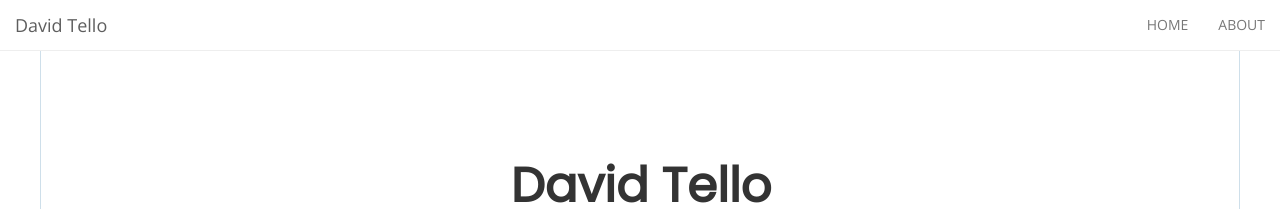
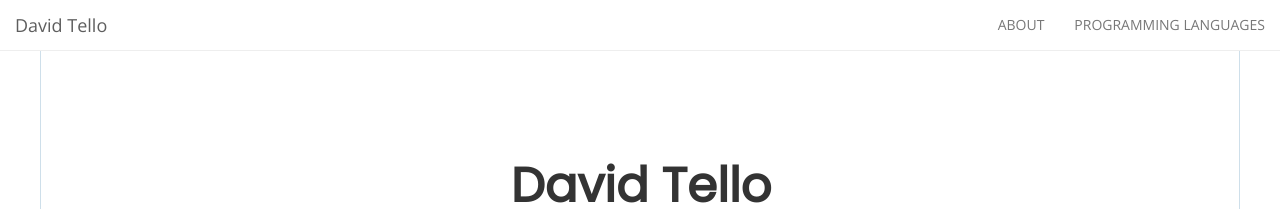
Before and after one commit to DavidTello1/Website, a Jekyll site: the page built from index.html, in a window 1280 px wide. Shown: the top 209 px of the page. Built offline with Jekyll 4.4.1, drawn with Linux system fonts in a browser that asks for light colours; nearby versions of some CDN libraries; the list of posts is cut into pages by our own code.

Commit message:
Update _config.yml

```diff
--- a/_config.yml
+++ b/_config.yml
@@ -39,5 +39,5 @@ enable_contact: false
 #### Phantom Navigation menu
 enable_nav: true
 nav_item:
-  - { url: '/', text: 'HOME' }
-  - { url: '/about', text: 'ABOUT' }
+  - { url: '/Website/#top', text: 'ABOUT' }
+  - { url: '/Website/#programming-languages', text: 'PROGRAMMING LANGUAGES' }
```
